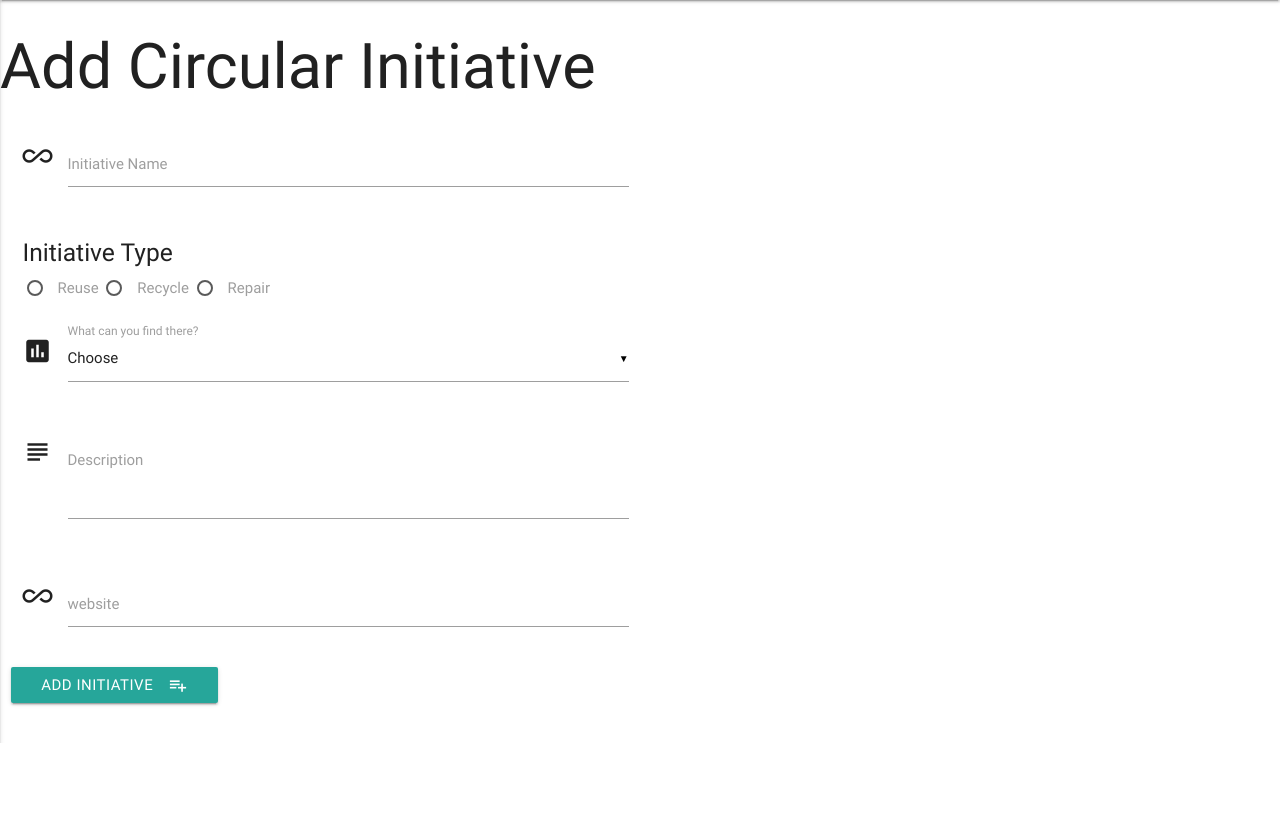
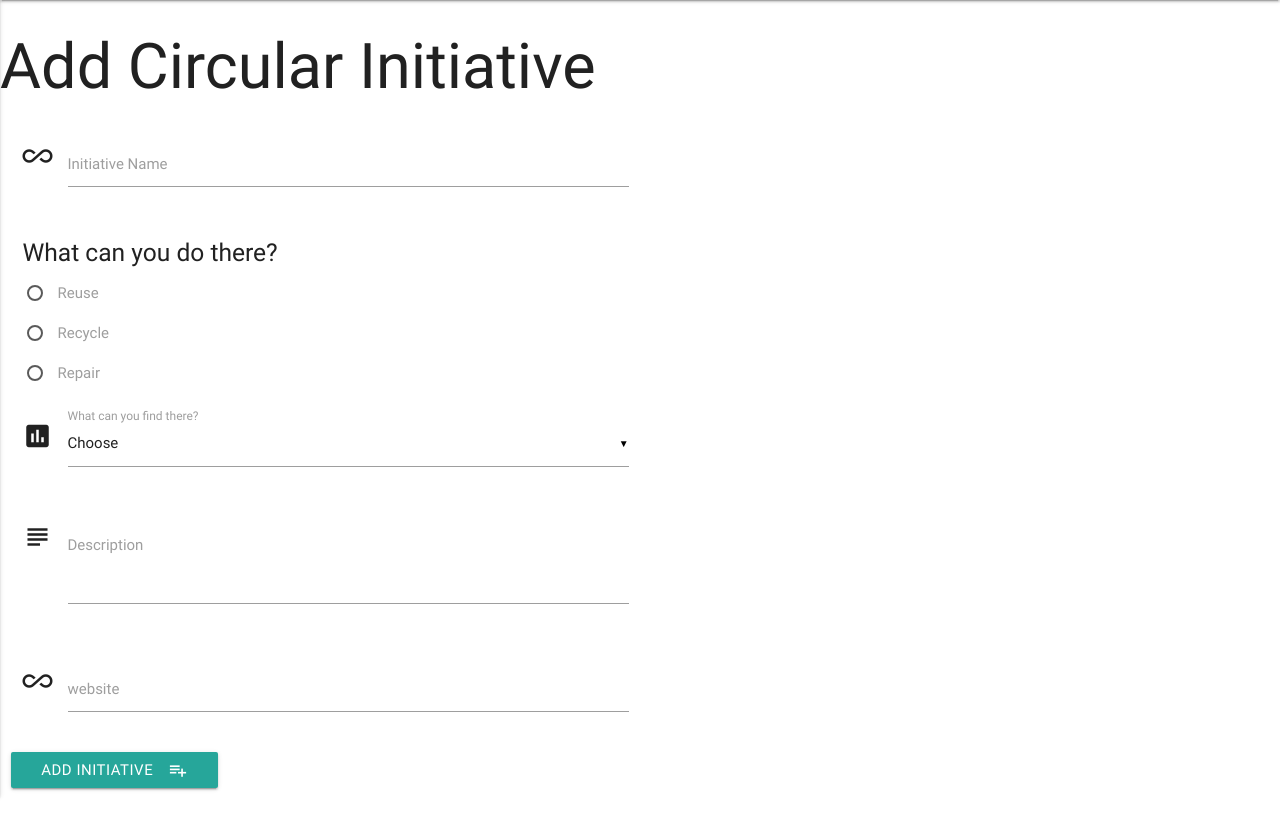
Before and after one commit to circeco/circdata, a Flask app: page /add_initiative in a window 1280 px wide. Shown: the part 64-892 px from the top of the page. Before the commit the page ends 807 px from the top, so only its background shows below. Run offline with Flask 2, Linux system fonts and the light colour scheme; data that the repository does not hold is empty; some libraries are stand-ins or nearby versions.

Commit message:
radio button in the add initiative form code fixed from bug

```diff
--- a/templates/add.html
+++ b/templates/add.html
@@ -15,18 +15,20 @@
 
         <div class="row">
             <div class="col s12 m6">
-            <h5>Initiative Type</h5>
+            <h5>What can you do there?</h5>
+            <p>
                 <input name="initiative_type" type="radio" id="r1" value="Reuse">
                 <label for="r1">Reuse</label>
-
+            </p>
+            <p>
                 <input name="initiative_type" type="radio" id="r2" value="Recycle">
                 <label for="r2">Recycle</label>
-
+            </p>
+            <p>
                 <input name="initiative_type" type="radio" id="r3" value="Repair">
                 <label for="r3">Repair</label>
-
+            </p>
                 {% for re in categories %}
-                    <input value="{{ re.initiative_type }}">{{ re.initiative_type }}</option>
                 {% endfor %}
             </div>
         </div>
```
